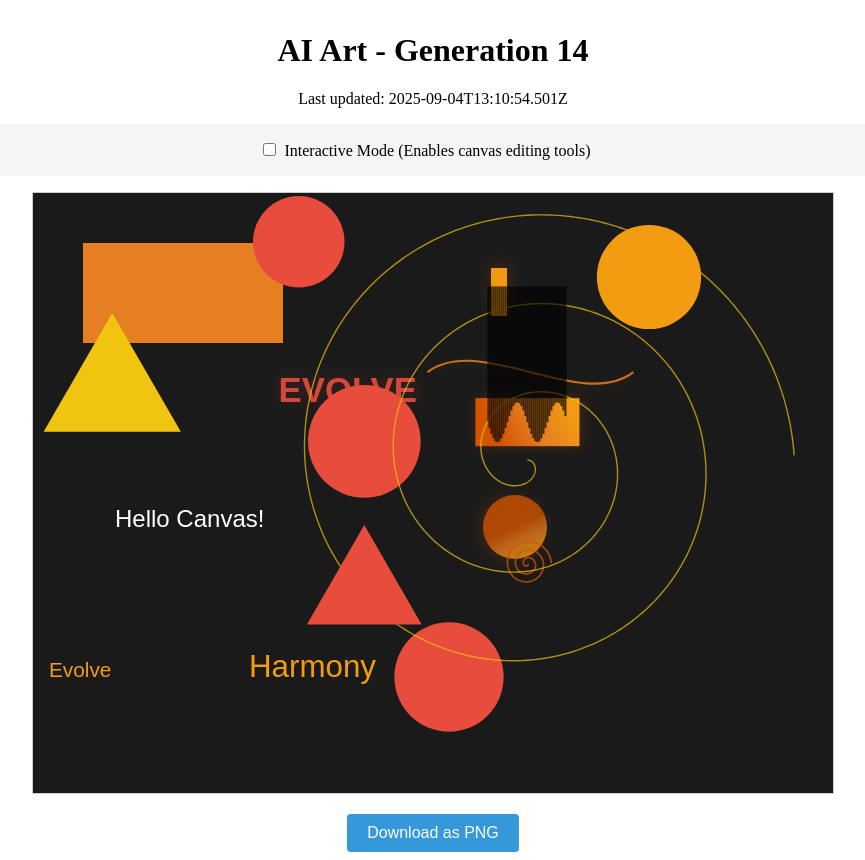
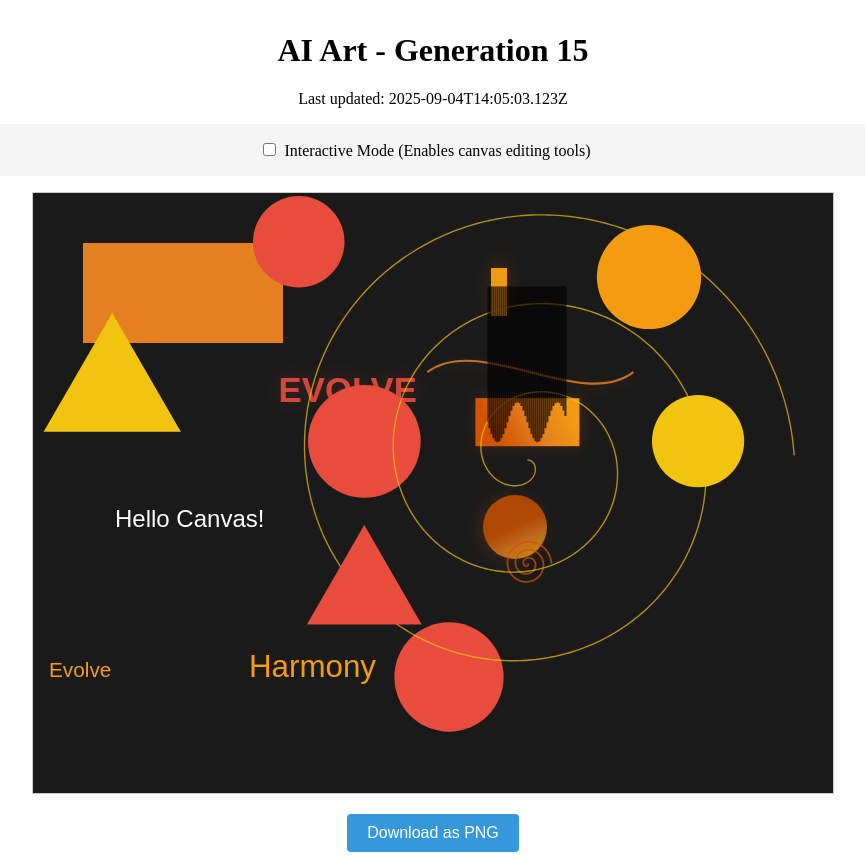
Before and after one commit to mcclowes/ai-art, a React (Vite) app: page / in a window 1280 px wide. Shown: the whole page, without its empty margins (207-1072 px from the left). Built offline with nearby package versions, Linux system fonts and the light colour scheme.

Commit message:
Improve artwork - Generation 15

```diff
--- a/src/artwork-state.ts
+++ b/src/artwork-state.ts
@@ -284,9 +284,17 @@ export const artworkState: ArtworkState = {
       "size": 66.28410513415919,
       "fillStyle": "#e74c3c",
       "id": "triangle_1756991454501"
+    },
+    {
+      "type": "circle",
+      "x": 665.0891189627264,
+      "y": 248.08911896272642,
+      "radius": 46.08911896272642,
+      "fillStyle": "#f1c40f",
+      "id": "circle_1756994703123"
     }
   ],
-  "generation": 14,
-  "lastUpdated": "2025-09-04T13:10:54.501Z",
+  "generation": 15,
+  "lastUpdated": "2025-09-04T14:05:03.123Z",
   "cycleStarted": "2025-09-04T00:19:55.543Z"
 };
```
